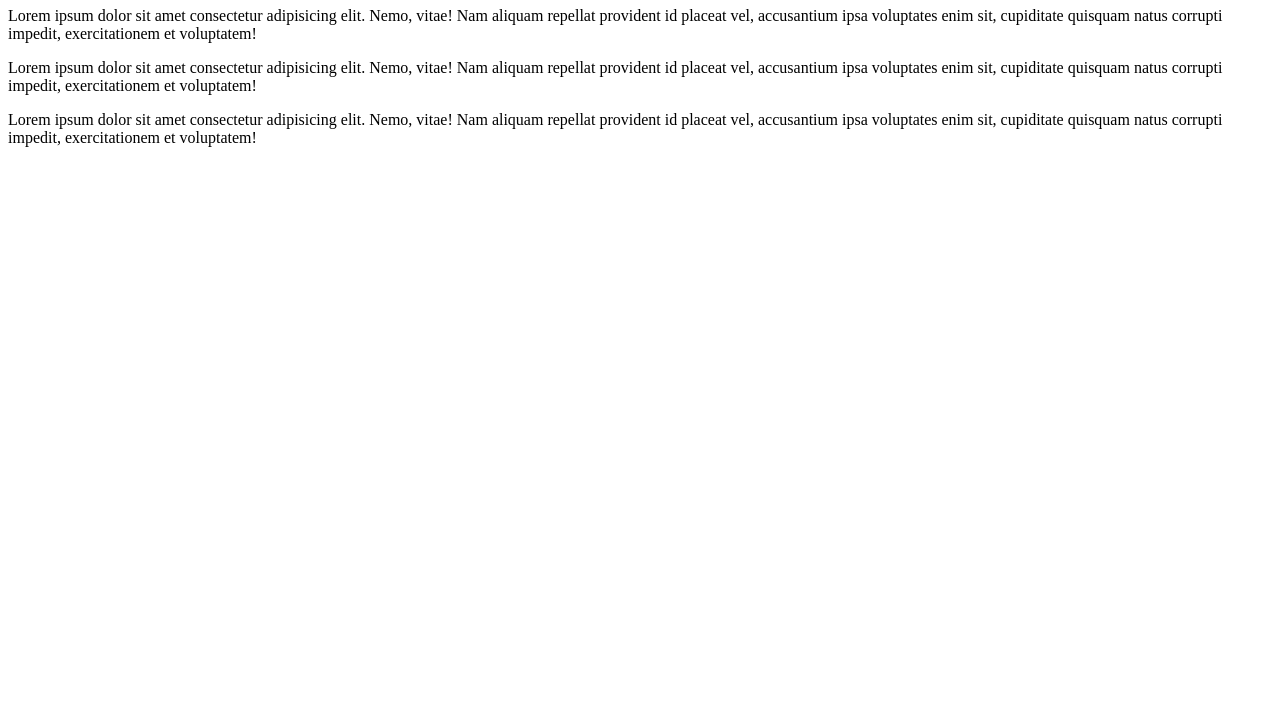
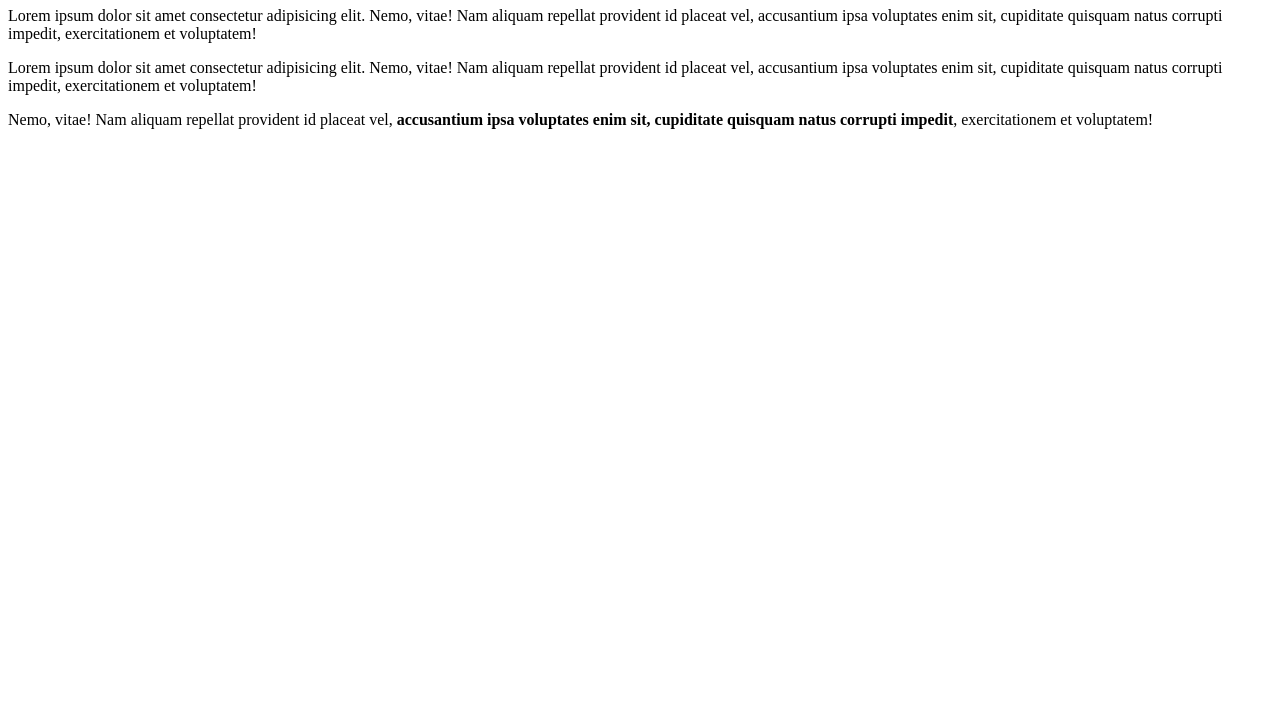
Before and after one commit to AmarantaC/misitio, a plain HTML site: page index.html in a window 1280 px wide. Shown: the part 73-800 px from the top of the page. Drawn offline with Linux system fonts and the light colour scheme.

Commit message:
Se modifica index

```diff
--- a/index.html
+++ b/index.html
@@ -11,7 +11,7 @@
     <h1>Titulo</h1>
     <p>Lorem ipsum dolor sit amet consectetur adipisicing elit. Nemo, vitae! Nam aliquam repellat provident id placeat vel, accusantium ipsa voluptates enim sit, cupiditate quisquam natus corrupti impedit, exercitationem et voluptatem!</p>
     <p>Lorem ipsum dolor sit amet consectetur adipisicing elit. Nemo, vitae! Nam aliquam repellat provident id placeat vel, accusantium ipsa voluptates enim sit, cupiditate quisquam natus corrupti impedit, exercitationem et voluptatem!</p>
-    <p>Lorem ipsum dolor sit amet consectetur adipisicing elit. Nemo, vitae! Nam aliquam repellat provident id placeat vel, accusantium ipsa voluptates enim sit, cupiditate quisquam natus corrupti impedit, exercitationem et voluptatem!</p>
+    <p>Nemo, vitae! Nam aliquam repellat provident id placeat vel, <strong>accusantium ipsa voluptates enim sit, cupiditate quisquam natus corrupti impedit</strong>, exercitationem et voluptatem!</p>
 
 </body>
 </html>
```
